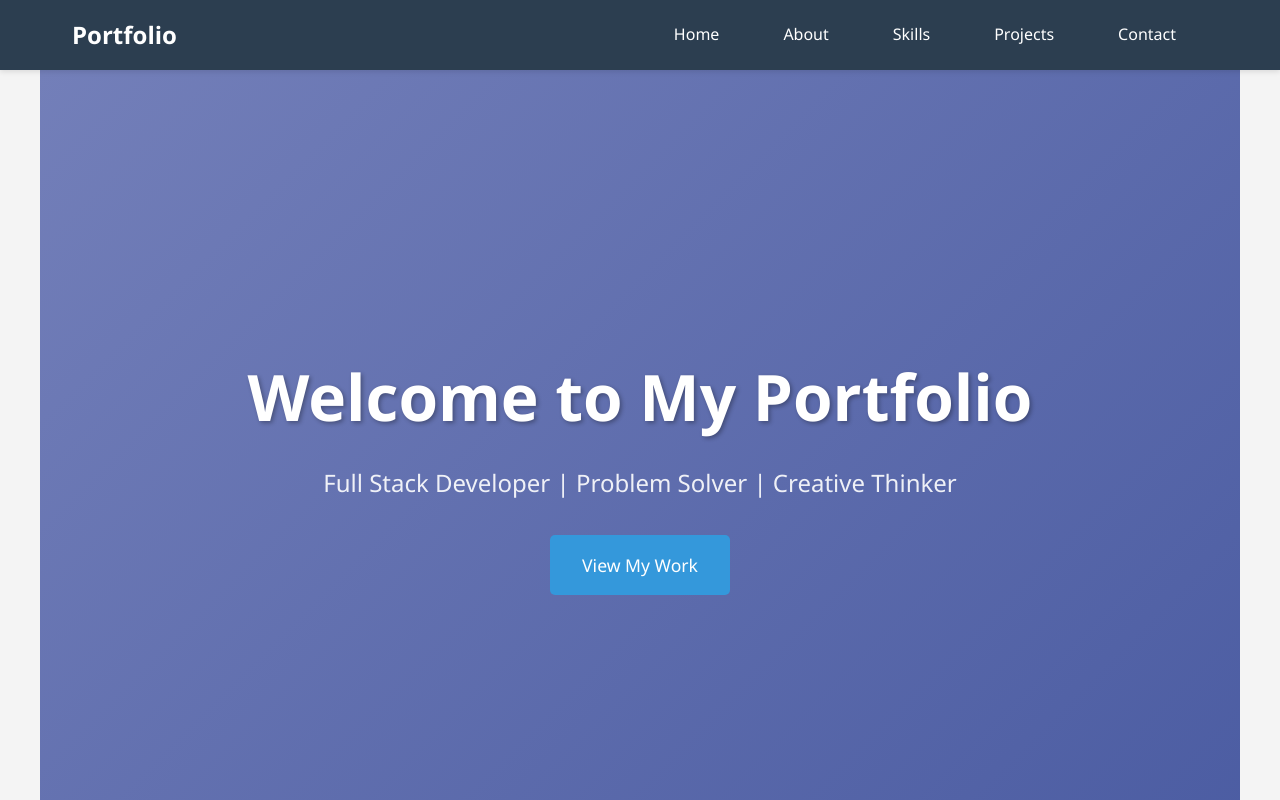
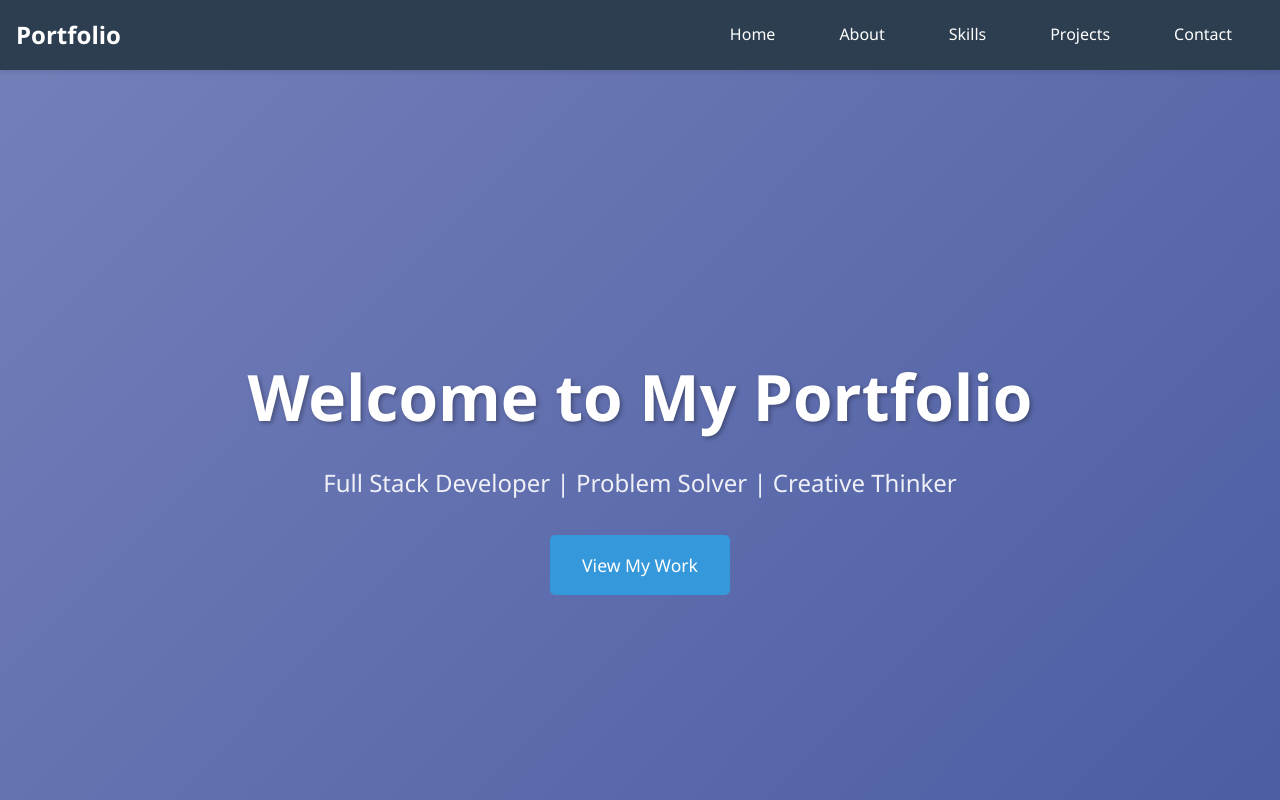
Before and after one commit to bunny22-code/Portfolio, a plain HTML site: page index.html in a window 1280 px wide. Shown: the top 800 px of the page. Drawn offline with Linux system fonts and the light colour scheme.

Commit message:
some modifications

```diff
--- a/index.html
+++ b/index.html
@@ -127,7 +127,7 @@
         <div class="contact-info">
             <div class="contact-item">
                 <h3>📧 Email</h3>
-                <a href="mailto:your.email@example.com">dfatimazahra32.email@example.com</a>
+                <a href="mailto:your.email@example.com">your.email@example.com</a>
             </div>
             <div class="contact-item">
                 <h3>📱 Phone</h3>
--- a/style.css
+++ b/style.css
@@ -26,9 +26,10 @@
             display: flex;
             justify-content: space-between;
             align-items: center;
-            padding: 0 2rem;
-            max-width: 1200px;
+            padding: 0 1rem;
+            max-width: 100%;
             margin: 0 auto;
+            box-sizing: border-box;
         }
 
         .nav-brand {
@@ -137,9 +138,10 @@
 
         /* Section Styling */
         section {
-            padding: 5rem 2rem;
-            max-width: 1200px;
+            padding: 5rem 1rem;
+            max-width: 100%;
             margin: 0 auto;
+            box-sizing: border-box;
         }
 
         section h2 {
@@ -356,11 +358,15 @@
             margin: 2rem auto;
             display: grid;
             gap: 1.5rem;
+            padding: 0 1rem;
+            box-sizing: border-box;
         }
 
         .form-group {
             display: flex;
             flex-direction: column;
+            width: 100%;
+            box-sizing: border-box;
         }
 
         .form-group label {
```
